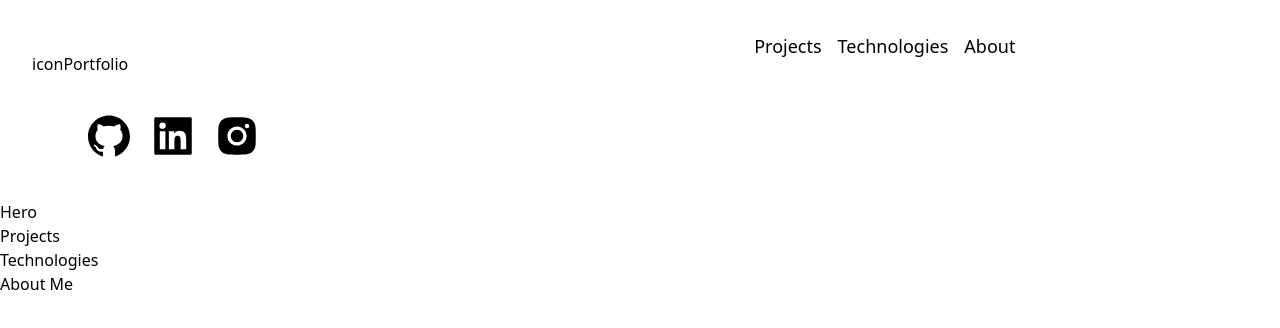
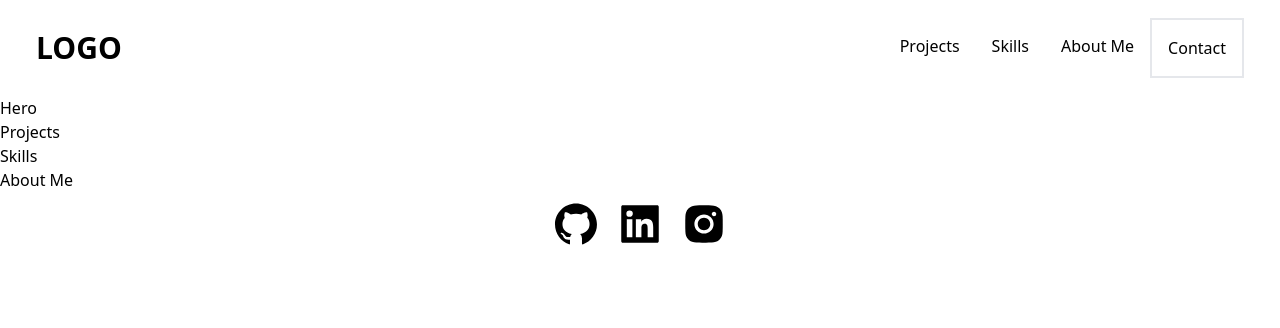
Before and after one commit to mikuweb/Portfolio, a Next.js app: page / in a window 1280 px wide. Shown: the top 328 px of the page. Built offline with nearby package versions, Linux system fonts and the light colour scheme.

Commit message:
update Header.tsx

```diff
--- /dev/null
+++ b/src/components/Contact.tsx
@@ -0,0 +1,29 @@
+import React from "react";
+
+import { AiFillGithub, AiFillLinkedin, AiFillInstagram } from "react-icons/ai";
+const Contact = () => {
+  return (
+    <div className="flex justify-center items-center">
+      <a
+        className="transition duration-300 ease-in-out  rounded-full p-2 hover:bg-gray-700 cursor-pointer"
+        href="https://google.com"
+      >
+        <AiFillGithub size="3rem" />
+      </a>
+      <a
+        className="transition duration-300 ease-in-out  rounded-full p-2 hover:bg-gray-700 cursor-pointer"
+        href="https://google.com"
+      >
+        <AiFillLinkedin size="3rem" />
+      </a>
+      <a
+        className="transition duration-300 ease-in-out  rounded-full p-2 hover:bg-gray-700 cursor-pointer"
+        href="https://google.com"
+      >
+        <AiFillInstagram size="3rem" />
+      </a>
+    </div>
+  );
+};
+
+export default Contact;
--- a/src/components/Header.tsx
+++ b/src/components/Header.tsx
@@ -1,59 +1,100 @@
 import Link from "next/link";
-import React from "react";
-import { AiFillGithub, AiFillLinkedin, AiFillInstagram } from "react-icons/ai";
+import React, { useState } from "react";
+import { AiOutlineClose, AiOutlineMenu } from "react-icons/ai";
 
 const Header = () => {
+  const [nav, setNav] = useState(false);
+
+  const handleNav = () => {
+    setNav(!nav);
+  };
+
   return (
-    <div className="grid grid-cols-5 grid-rows-1 gap-8 p-4 md:grid-cols-5 md:grid-rows-2 md:gap-2 md:p-8">
-      {/* LOGO */}
-      <div className="flex flex-row items-center col-span-1 md:col-span-2">
-        <Link href="/" className="flex items-center">
-          <span>icon</span>
-          <span className='className="pl-2"'>Portfolio</span>
+    <div className="flex justify-between items-center h-24 max-w-[1240px] mx-auto px-4">
+      <Link href="/">
+        <div className="w-full text-3xl font-bold">LOGO</div>
       </Link>
-      </div>
-      {/* LINKS */}
-      <div className="flex justify-center col-span-2 md:col-span-3">
-        <ul className="flex flex-row justify-between space-x-4 text-lg ">
-          <li>
-            <Link href="#projects">
-              <span>Projects</span>
-            </Link>
+      <ul className="hidden md:flex">
+        <li className="p-4">
+          <Link href="#projects">Projects</Link>
         </li>
-          <li>
-            <Link href="#tech">
-              <span>Technologies</span>
-            </Link>
+        <li className="p-4">
+          <Link href="#skills">Skills</Link>
         </li>
-          <li>
-            <Link href="#about">
-              <span>About</span>
-            </Link>
+        <li className="p-4">
+          <Link href="#aboutme">About Me</Link>
+        </li>
+        <li className="p-4 border-2">
+          <Link href="#contact">Contact</Link>
         </li>
       </ul>
+      <div onClick={handleNav} className="block md:hidden">
+        {nav ? <AiOutlineClose size={25} /> : <AiOutlineMenu size={25} />}
       </div>
-      {/* SNS */}
-      <div className="flex justify-end items-center col-span-2 md:col-span-1">
-        <a
-          className="transition duration-300 ease-in-out  rounded-full p-2 hover:bg-gray-700 cursor-pointer"
-          href="https://google.com"
+      <ul
+        className={
+          nav
+            ? "fixed left-0 top-0 w-[60%] h-full border-r border-r-gray-900 bg-slate-100 ease-in-out duration-500"
+            : "ease-in-out duration-500 fixed left-[-100%]"
+        }
       >
-          <AiFillGithub size="3rem" />
-        </a>
-        <a
-          className="transition duration-300 ease-in-out  rounded-full p-2 hover:bg-gray-700 cursor-pointer"
-          href="https://google.com"
-        >
-          <AiFillLinkedin size="3rem" />
-        </a>
-        <a
-          className="transition duration-300 ease-in-out  rounded-full p-2 hover:bg-gray-700 cursor-pointer"
-          href="https://google.com"
-        >
-          <AiFillInstagram size="3rem" />
-        </a>
+        <h1 className="w-full text-3xl font-bold m-4">LOGO</h1>
+        <li className="p-4 border-b">Projects</li>
+        <li className="p-4 border-b">Skills</li>
+        <li className="p-4 border-b">About</li>
+        <li className="p-4">Contact</li>
+      </ul>
     </div>
-    </div>
+    // <div className="grid grid-cols-5 grid-rows-1 gap-8 p-4 md:grid-cols-5 md:grid-rows-2 md:gap-2 md:p-8">
+    //   {/* LOGO */}
+    //   <div className="flex flex-row items-center col-span-1 md:col-span-2">
+    //     <Link href="/" className="flex items-center">
+    //       <span>icon</span>
+    //       <span className='className="pl-2"'>Portfolio</span>
+    //     </Link>
+    //   </div>
+    //   {/* LINKS */}
+    //   <div className="flex justify-center col-span-2 md:col-span-3">
+    //     <ul className="flex flex-row justify-between space-x-4 text-lg ">
+    //       <li>
+    //         <Link href="#projects">
+    //           <span>Projects</span>
+    //         </Link>
+    //       </li>
+    //       <li>
+    //         <Link href="#tech">
+    //           <span>Technologies</span>
+    //         </Link>
+    //       </li>
+    //       <li>
+    //         <Link href="#about">
+    //           <span>About</span>
+    //         </Link>
+    //       </li>
+    //     </ul>
+    //   </div>
+    //   {/* SNS */}
+    //   <div className="flex justify-end items-center col-span-2 md:col-span-1">
+    //     <a
+    //       className="transition duration-300 ease-in-out  rounded-full p-2 hover:bg-gray-700 cursor-pointer"
+    //       href="https://google.com"
+    //     >
+    //       <AiFillGithub size="3rem" />
+    //     </a>
+    //     <a
+    //       className="transition duration-300 ease-in-out  rounded-full p-2 hover:bg-gray-700 cursor-pointer"
+    //       href="https://google.com"
+    //     >
+    //       <AiFillLinkedin size="3rem" />
+    //     </a>
+    //     <a
+    //       className="transition duration-300 ease-in-out  rounded-full p-2 hover:bg-gray-700 cursor-pointer"
+    //       href="https://google.com"
+    //     >
+    //       <AiFillInstagram size="3rem" />
+    //     </a>
+    //   </div>
+    // </div>
   );
 };
 
--- a/src/pages/index.tsx
+++ b/src/pages/index.tsx
@@ -1,21 +1,22 @@
 import { NextPage } from "next";
 import Layout from "../../src/layout/Layout";
+import Contact from "@/components/Contact";
 
 const Home: NextPage = () => {
   return (
     <Layout>
       <div>Hero</div>
       <div>Projects</div>
-      <div>Technologies</div>
+      <div>Skills</div>
       <div>About Me</div>
       {/* <Section grid> */}
       {/* <Hero /> */}
-      {/* <BgAnimation /> */}
       {/* </Section> */}
       {/* <Projects />
-      <Technologies />
+      <Skills />
       <AboutMe />
    */}
+      <Contact />
     </Layout>
   );
 };
```
Lines whose indentation alone changed are shown as unchanged.
